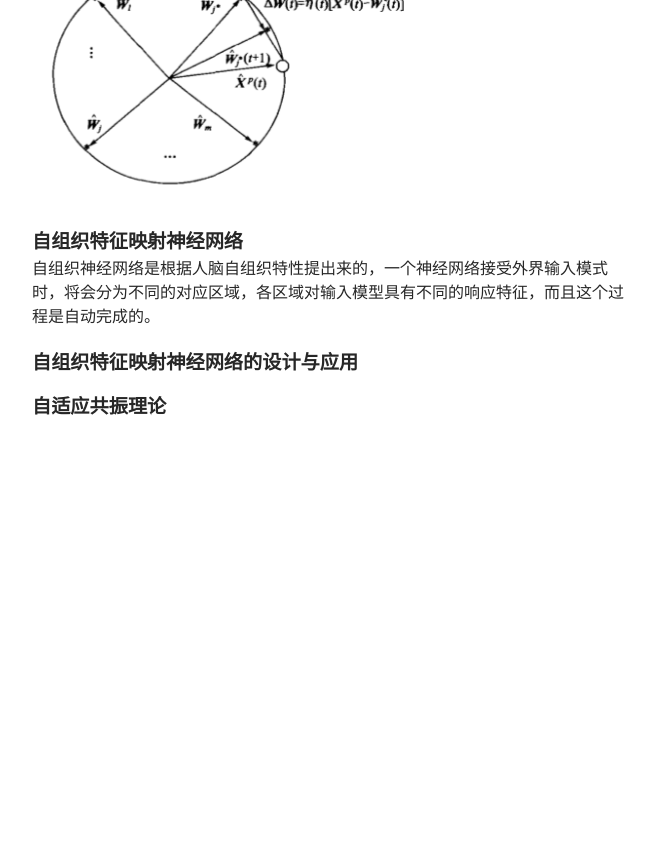
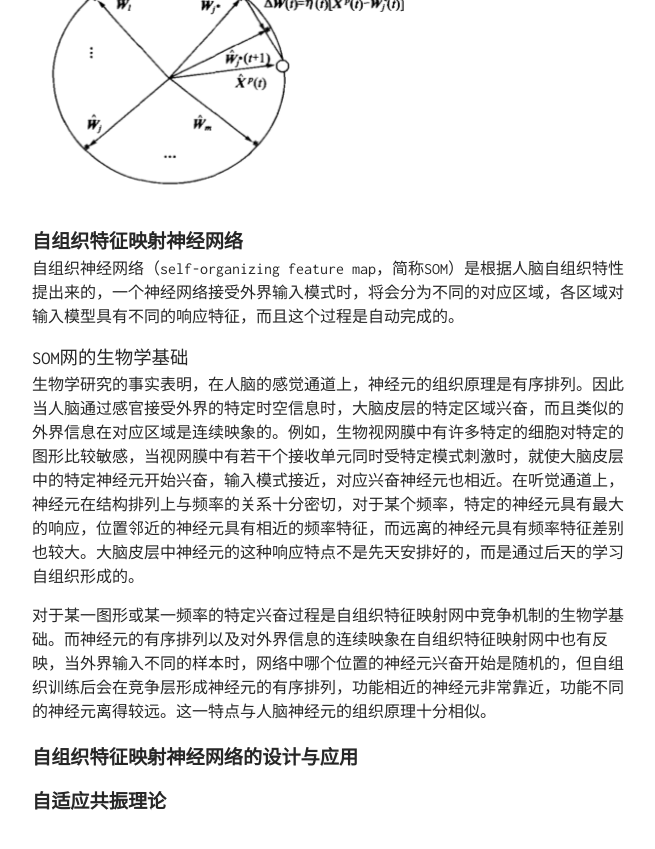
Before and after one commit to TobiahShaw/TobiahShaw.github.io, a Jekyll site: the page built from _posts/2019-10-26-NN-of-Competitive learning.md, in a window 1280 px wide and 900 px high, scrolled down 5075 px. Shown: the top 849 px of the window, without its empty margins (308-963 px from the left). Built offline with Jekyll 4.4.1, drawn with Linux system fonts in a browser that asks for light colours; our own code applies the rules of GitHub Pages for plain Markdown files; formulas are drawn with MathJax 3; before the commit the page ends 5588 px from its top, so only the background shows below that.

Commit message:
Biological basis of SOM Network

```diff
--- a/_posts/2019-10-26-NN-of-Competitive learning.md
+++ b/_posts/2019-10-26-NN-of-Competitive learning.md
@@ -120,7 +120,13 @@ W_j(t+1) = \hat{W_j}(t) \quad j \neq j'
 
 ## 自组织特征映射神经网络
 
-自组织神经网络是根据人脑自组织特性提出来的，一个神经网络接受外界输入模式时，将会分为不同的对应区域，各区域对输入模型具有不同的响应特征，而且这个过程是自动完成的。
+自组织神经网络（self-organizing feature map，简称SOM）是根据人脑自组织特性提出来的，一个神经网络接受外界输入模式时，将会分为不同的对应区域，各区域对输入模型具有不同的响应特征，而且这个过程是自动完成的。
+
+### SOM网的生物学基础
+
+生物学研究的事实表明，在人脑的感觉通道上，神经元的组织原理是有序排列。因此当人脑通过感官接受外界的特定时空信息时，大脑皮层的特定区域兴奋，而且类似的外界信息在对应区域是连续映象的。例如，生物视网膜中有许多特定的细胞对特定的图形比较敏感，当视网膜中有若干个接收单元同时受特定模式刺激时，就使大脑皮层中的特定神经元开始兴奋，输入模式接近，对应兴奋神经元也相近。在听觉通道上，神经元在结构排列上与频率的关系十分密切，对于某个频率，特定的神经元具有最大的响应，位置邻近的神经元具有相近的频率特征，而远离的神经元具有频率特征差别也较大。大脑皮层中神经元的这种响应特点不是先天安排好的，而是通过后天的学习自组织形成的。
+
+对于某一图形或某一频率的特定兴奋过程是自组织特征映射网中竞争机制的生物学基础。而神经元的有序排列以及对外界信息的连续映象在自组织特征映射网中也有反映，当外界输入不同的样本时，网络中哪个位置的神经元兴奋开始是随机的，但自组织训练后会在竞争层形成神经元的有序排列，功能相近的神经元非常靠近，功能不同的神经元离得较远。这一特点与人脑神经元的组织原理十分相似。
 
 ## 自组织特征映射神经网络的设计与应用
 
```
